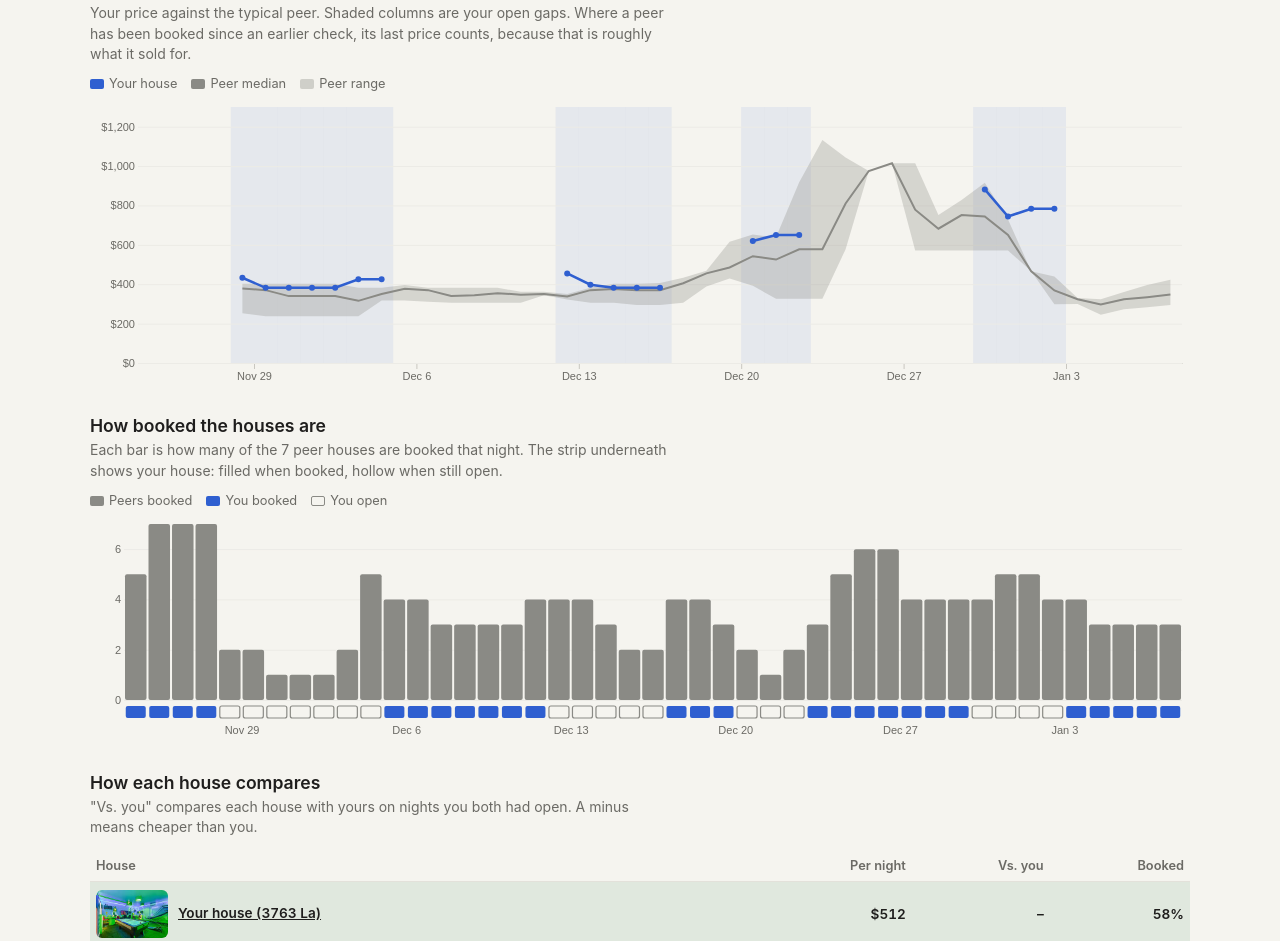
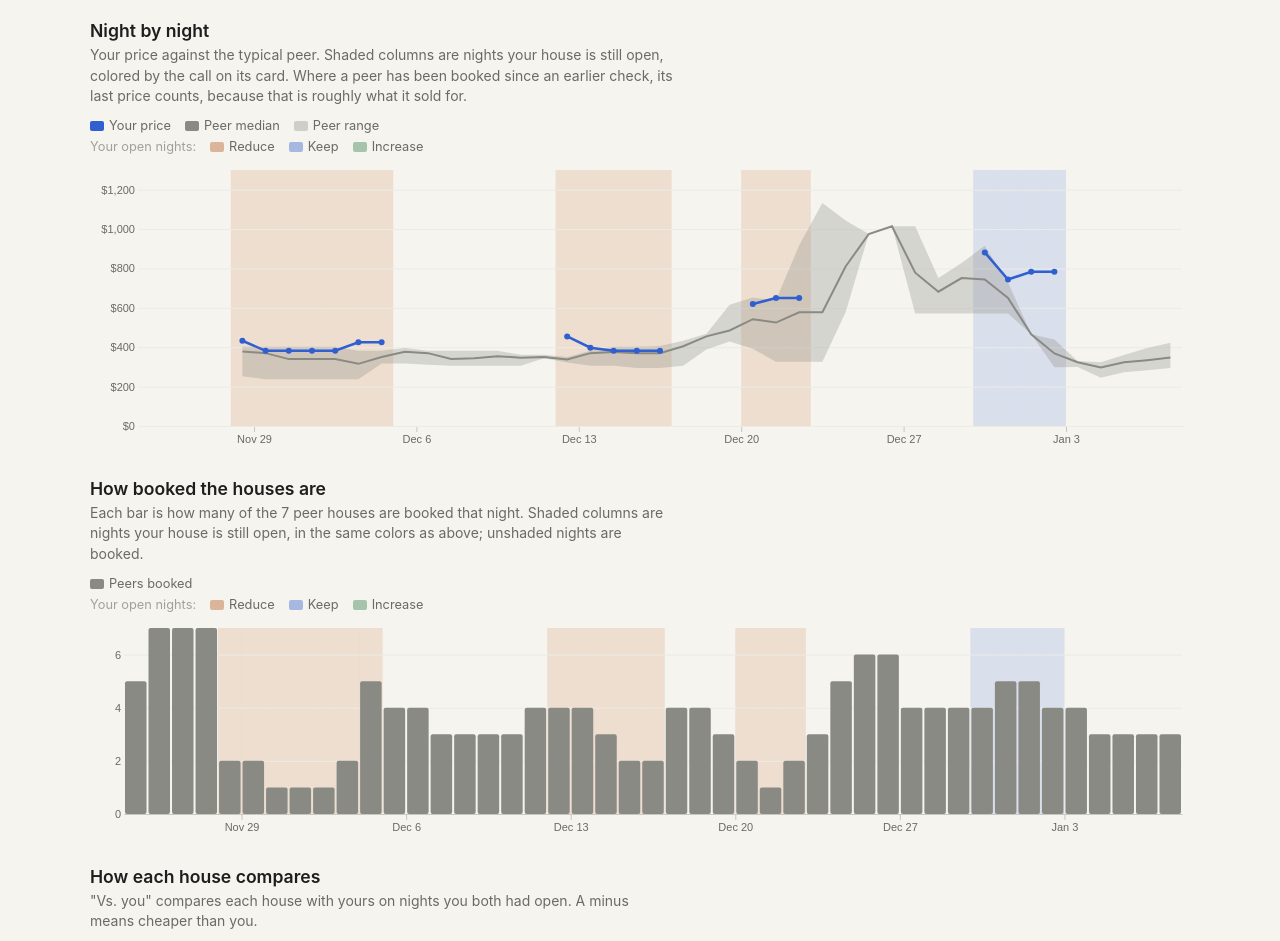
Before and after one commit to ferlopesmyai/airbnbprice, a plain HTML site: page index.html in a window 1280 px wide. Shown: the part 1031-1972 px from the top of the page. Drawn offline with Linux system fonts and the light colour scheme.

Commit message:
Daily price data 2026-11-23
Co-Authored-By: Claude Opus 5.5 <noreply@anthropic.com>
Claude-Session: https://claude.ai/code/session_01UD3YKRdvf46wzqEAZyC83D

```diff
--- a/index.html
+++ b/index.html
@@ -60,7 +60,7 @@ body{margin:0;background:var(--bg);color:var(--color-fg);padding:max(16px,env(sa
 </head>
 <body>
 <style>
-.pp{display:flex;flex-direction:column;gap:28px;font-family:var(--font-anthropic-sans);color:var(--color-fg);max-width:1100px;margin:0 auto;-webkit-text-size-adjust:100%}
+.pp{--you:#2f5fd0;display:flex;flex-direction:column;gap:28px;font-family:var(--font-anthropic-sans);color:var(--color-fg);max-width:1100px;margin:0 auto;-webkit-text-size-adjust:100%}
 .pp h1{font-family:var(--font-anthropic-serif);font-weight:400;font-size:clamp(1.6rem,6vw,2.2rem);line-height:1.15;margin:0;text-wrap:balance}
 .pp h2{font-size:1.1rem;font-weight:var(--cds-font-weight-medium);margin:0 0 4px}
 .pp .hero{display:flex;align-items:center;gap:14px}
@@ -72,7 +72,7 @@ body{margin:0;background:var(--bg);color:var(--color-fg);padding:max(16px,env(sa
 .pp .chips{display:flex;gap:8px;flex-wrap:wrap;margin-top:14px}
 .pp .chip{display:inline-flex;align-items:center;gap:6px;padding:6px 12px;border-radius:999px;font-size:.9rem;font-weight:var(--cds-font-weight-medium);border:1px solid var(--color-border-line);background:var(--color-panel)}
 .pp .dot{width:9px;height:9px;border-radius:50%;display:inline-block;flex:none}
-.pp .a-reduce{--a:var(--color-warn)}.pp .a-increase{--a:var(--color-ok)}.pp .a-keep{--a:var(--color-fg-muted)}
+.pp .a-reduce{--a:var(--color-warn)}.pp .a-increase{--a:var(--color-ok)}.pp .a-keep{--a:var(--you)}
 .pp .dot{background:var(--a)}
 .pp .cards{display:grid;grid-template-columns:repeat(auto-fill,minmax(min(100%,330px),1fr));gap:14px}
 .pp .card{background:var(--color-panel);border:1px solid var(--color-border-line);border-left:4px solid var(--a);border-radius:12px;padding:16px;display:flex;flex-direction:column;gap:10px;min-width:0}
@@ -103,7 +103,9 @@ body{margin:0;background:var(--bg);color:var(--color-fg);padding:max(16px,env(sa
 .pp .chart svg text{fill:var(--cds-text-secondary);font-size:11px}
 .pp .tip{position:absolute;pointer-events:none;background:var(--cds-surface-popover);border:1px solid var(--cds-border);box-shadow:var(--cds-shadow-popover);border-radius:8px;padding:6px 9px;font-size:.8rem;color:var(--color-fg);white-space:nowrap;z-index:2;line-height:1.45}
 .pp .legend{display:flex;gap:14px;flex-wrap:wrap;font-size:.8rem;color:var(--color-fg-muted);margin-bottom:6px}
-.pp .sw-open{border:1.5px solid var(--cds-chart-muted);box-sizing:border-box;background:transparent}
+.pp .sw-me{background:var(--you)}
+.pp .sw-gap{opacity:.4}
+.pp .lg-sep{color:var(--color-fg-muted);opacity:.6}
 .pp .sw{display:inline-block;width:14px;height:10px;border-radius:2px;margin-right:5px;vertical-align:-1px}
 .pp table{border-collapse:collapse;width:100%;font-size:.85rem;font-variant-numeric:tabular-nums}
 .pp th,.pp td{padding:8px 6px;border-bottom:1px solid var(--color-border-line);text-align:right}
@@ -115,8 +117,7 @@ body{margin:0;background:var(--bg);color:var(--color-fg);padding:max(16px,env(sa
 @media (min-width:600px){.pp .thumb{width:72px;height:48px}}
 .pp .hname{overflow-wrap:anywhere;line-height:1.3}
 .pp .rank td{vertical-align:middle}
-.pp tr.me td{font-weight:var(--cds-font-weight-medium);background:color-mix(in srgb,var(--color-ok) 10%,transparent)}
-.pp .up{color:var(--color-warn)}.pp .down{color:var(--color-ok)}
+.pp tr.me td{font-weight:var(--cds-font-weight-medium);background:color-mix(in srgb,var(--you) 12%,transparent)}
 .pp .wide{display:none}
 @media (min-width:600px){.pp .wide{display:table-cell}}
 .pp .bk{color:var(--color-fg-muted);font-style:italic}
@@ -147,15 +148,17 @@ body{margin:0;background:var(--bg);color:var(--color-fg);padding:max(16px,env(sa
 
   <section id="by-date">
     <h2>Night by night</h2>
-    <p class="sub">Your price against the typical peer. Shaded columns are your open gaps. Where a peer has been booked since an earlier check, its last price counts, because that is roughly what it sold for.</p>
-    <div class="legend"><span><i class="sw sw-me"></i>Your house</span><span><i class="sw" style="background:var(--cds-chart-muted)"></i>Peer median</span><span><i class="sw" style="background:var(--cds-chart-muted);opacity:.35"></i>Peer range</span></div>
+    <p class="sub">Your price against the typical peer. Shaded columns are nights your house is still open, colored by the call on its card. Where a peer has been booked since an earlier check, its last price counts, because that is roughly what it sold for.</p>
+    <div class="legend"><span><i class="sw sw-me"></i>Your price</span><span><i class="sw" style="background:var(--cds-chart-muted)"></i>Peer median</span><span><i class="sw" style="background:var(--cds-chart-muted);opacity:.35"></i>Peer range</span></div>
+    <div class="legend"><span class="lg-sep">Your open nights:</span><span><i class="sw sw-gap" style="background:var(--color-warn)"></i>Reduce</span><span><i class="sw sw-gap" style="background:var(--you)"></i>Keep</span><span><i class="sw sw-gap" style="background:var(--color-ok)"></i>Increase</span></div>
     <div class="chart" data-draw="date-chart" data-source="bydate"></div>
   </section>
 
   <section id="booked">
     <h2>How booked the houses are</h2>
-    <p class="sub">Each bar is how many of the 7 peer houses are booked that night. The strip underneath shows your house: filled when booked, hollow when still open.</p>
-    <div class="legend"><span><i class="sw" style="background:var(--cds-chart-muted)"></i>Peers booked</span><span><i class="sw sw-me"></i>You booked</span><span><i class="sw sw-open"></i>You open</span></div>
+    <p class="sub">Each bar is how many of the 7 peer houses are booked that night. Shaded columns are nights your house is still open, in the same colors as above; unshaded nights are booked.</p>
+    <div class="legend"><span><i class="sw" style="background:var(--cds-chart-muted)"></i>Peers booked</span></div>
+    <div class="legend"><span class="lg-sep">Your open nights:</span><span><i class="sw sw-gap" style="background:var(--color-warn)"></i>Reduce</span><span><i class="sw sw-gap" style="background:var(--you)"></i>Keep</span><span><i class="sw sw-gap" style="background:var(--color-ok)"></i>Increase</span></div>
     <div class="chart short" data-draw="booked-chart" data-source="bydate"></div>
   </section>
 
@@ -287,7 +290,9 @@ dash.calc('gaps', {
         action = 'increase'; target = r5(my * 1.07);
         why = 'Demand is strong: ' + bookedTxt + ', and you are ' + (Math.abs(prem) < 0.01 ? 'level with' : pct(prem) + (prem > 0 ? ' above' : ' below')) + ' the typical peer.';
       } else {
-        why = 'You are ' + (Math.abs(prem) < 0.01 ? 'level with' : pct(prem) + (prem > 0 ? ' above' : ' below')) + ' the typical peer and ' + bookedTxt + '. Your price fits.';
+        why = prem > 0.05
+          ? 'You are ' + pct(prem) + ' above the typical peer, but ' + bookedTxt + ' and there is time left, so demand can carry your price for now. Watch it as the date gets closer.'
+          : 'You are ' + (Math.abs(prem) < 0.01 ? 'level with' : pct(prem) + (prem > 0 ? ' above' : ' below')) + ' the typical peer and ' + bookedTxt + '. Your price fits.';
       }
       if (action === 'keep' && my != null) target = my;
       return { first_night: first, last_night: lastN, checkout: addDays(lastN, 1), nights: n, days_ahead: lead,
@@ -354,6 +359,9 @@ const S = () => { const s = dash.data('summary'); return s.status === 'ok' && s.
 const txt = (name, f) => dash.draw(name, (el) => { const r = S(); el.textContent = r ? f(r) : '—'; });
 const signed = (v) => (v == null ? '—' : (v > 0 ? '+' : v < 0 ? '−' : '') + Math.abs(v) + '%');
 const ACT = { reduce: 'Reduce', keep: 'Keep', increase: 'Increase' };
+const setYou = () => document.querySelectorAll('.pp').forEach((e) => { if (dash.colors && dash.colors[0]) e.style.setProperty('--you', dash.colors[0]); });
+const ACT_FILL = { reduce: 'var(--color-warn)', keep: 'var(--you)', increase: 'var(--color-ok)' };
+const gapActions = () => { const g = dash.data('gaps'); const m = {}; if (g.status === 'ok' && g.data) for (const r of g.data) for (let i = 0; i < r.nights; i++) m[addDays(r.first_night, i)] = r.action; return m; };
 const el = (tag, cls, text) => { const e = document.createElement(tag); if (cls) e.className = cls; if (text != null) e.textContent = text; return e; };
 
 txt('s-date', (r) => fmtDay(P(r.scrape_date)));
@@ -372,7 +380,7 @@ dash.draw('s-photo', (box) => {
   if (me && /^(\/_blob\/[0-9a-f]+|thumbs\/\d+\.jpg)$/.test(me.thumb || '')) { const im = el('img'); im.src = me.thumb; im.alt = 'Your house'; box.appendChild(im); }
 });
 dash.draw('s-chips', (box) => {
-  const r = S(); box.replaceChildren(); if (!r) return;
+  setYou(); const r = S(); box.replaceChildren(); if (!r) return;
   for (const a of ['reduce', 'keep', 'increase']) { if (!r[a]) continue; const c = el('span', 'chip a-' + a); c.append(el('i', 'dot'), document.createTextNode(r[a] + ' ' + ACT[a].toLowerCase())); box.appendChild(c); }
 });
 txt('k-gap', (r) => signed(r.gap_pct));
@@ -383,6 +391,7 @@ txt('k-popen', (r) => String(r.peer_open));
 txt('k-pbook', (r) => (r.peer_booked_pct == null ? '—' : r.peer_booked_pct + '%'));
 
 dash.draw('gap-cards', (box) => {
+  setYou();
   const d = dash.data('gaps'); box.replaceChildren();
   if (d.status === 'error') { box.appendChild(el('div', 'empty', 'The gaps could not be worked out from the data.')); return; }
   if (d.status !== 'ok' || !d.data) return;
@@ -434,7 +443,7 @@ const failText = (box, id) => { const s = dash.data(id).status; box.textContent
 const axisStyle = (a) => a.call((g) => g.selectAll('.domain,line').style('stroke', 'var(--cds-chart-axis)'));
 
 dash.draw('date-chart', (box) => {
-  document.querySelectorAll('.sw-me').forEach((s) => { s.style.background = dash.colors[0]; });
+  setYou();
   const d = dash.data('bydate');
   if (d.status !== 'ok' || !d.data || !d.data.length) { failText(box, 'bydate'); return; }
   box.replaceChildren();
@@ -446,7 +455,8 @@ dash.draw('date-chart', (box) => {
   const cx = (r) => x(r.t) + dx / 2;
   const ymax = d3.max(rows, (r) => Math.max(r.mine_shown || 0, r.shown_max || 0)) || 1;
   const y = d3.scaleLinear().domain([0, ymax * 1.08]).nice().range([H - m.b, m.t]);
-  svg.append('g').selectAll('rect').data(rows.filter((r) => r.me_open)).join('rect').attr('x', (r) => x(r.t)).attr('width', dx).attr('y', m.t).attr('height', H - m.t - m.b).style('fill', dash.colors[0]).style('opacity', 0.08);
+  const act = gapActions();
+  svg.append('g').selectAll('rect').data(rows.filter((r) => r.me_open)).join('rect').attr('x', (r) => x(r.t)).attr('width', dx).attr('y', m.t).attr('height', H - m.t - m.b).style('fill', (r) => ACT_FILL[act[r.night]] || 'var(--you)').style('opacity', 0.14);
   svg.append('g').attr('transform', `translate(0,${H - m.b})`).call(d3.axisBottom(x).ticks(narrow ? 4 : 8).tickFormat(fmtDay).tickSizeOuter(0)).call(axisStyle);
   svg.append('g').attr('transform', `translate(${m.l},0)`).call(d3.axisLeft(y).ticks(narrow ? 4 : 5).tickFormat(usd).tickSize(-(W - m.l - m.r))).call((a) => a.select('.domain').remove()).call((a) => a.selectAll('line').style('stroke', 'var(--cds-chart-grid)'));
   svg.append('path').datum(rows).attr('d', d3.area().defined((r) => r.shown_min != null).x(cx).y0((r) => y(r.shown_min)).y1((r) => y(r.shown_max))).style('fill', 'var(--cds-chart-muted)').style('opacity', 0.3);
@@ -457,39 +467,38 @@ dash.draw('date-chart', (box) => {
   const show = (ev) => {
     const [px] = d3.pointer(ev, svg.node()); const i = Math.max(0, Math.min(rows.length - 1, Math.floor((px - m.l) / dx))); const r = rows[i];
     hair.attr('x1', cx(r)).attr('x2', cx(r)).style('opacity', 1);
-    tip(box, [fmtDow(r.t), 'You: ' + (r.mine_shown != null ? usd(r.mine_shown) + (r.mine == null ? ' (part of a longer stay)' : '') : r.me_open ? 'open, no price' : 'booked'), 'Peer median: ' + (r.peer_median_shown != null ? usd(r.peer_median_shown) : '–'), r.peers_booked + ' of ' + r.peers + ' peers booked'], ev);
+    tip(box, [fmtDow(r.t) + (act[r.night] ? ' · ' + ACT[act[r.night]] : ''), 'You: ' + (r.mine_shown != null ? usd(r.mine_shown) + (r.mine == null ? ' (part of a longer stay)' : '') : r.me_open ? 'open, no price' : 'booked'), 'Peer median: ' + (r.peer_median_shown != null ? usd(r.peer_median_shown) : '–'), r.peers_booked + ' of ' + r.peers + ' peers booked'], ev);
   };
   svg.append('rect').attr('x', m.l).attr('y', m.t).attr('width', W - m.l - m.r).attr('height', H - m.t - m.b).style('fill', 'transparent')
     .on('pointermove', show).on('pointerdown', show).on('pointerleave', () => { hair.style('opacity', 0); untip(box); });
 });
 
 dash.draw('booked-chart', (box) => {
-  document.querySelectorAll('.sw-me').forEach((s) => { s.style.background = dash.colors[0]; });
+  setYou();
   const d = dash.data('bydate');
   if (d.status !== 'ok' || !d.data || !d.data.length) { failText(box, 'bydate'); return; }
   box.replaceChildren();
+  const act = gapActions();
   const rows = d.data.map((r) => ({ ...r, t: P(r.night) }));
-  const W = Math.max(280, box.clientWidth), narrow = W < 500, H = narrow ? 200 : 230, strip = 12, m = { t: 10, r: 8, b: 24 + strip + 8, l: narrow ? 28 : 34 };
-  const svg = d3.select(box).append('svg').attr('width', '100%').attr('height', H).attr('viewBox', `0 0 ${W} ${H}`).attr('role', 'img').attr('aria-label', 'Number of peer houses booked each night, with whether your house is booked');
+  const W = Math.max(280, box.clientWidth), narrow = W < 500, H = narrow ? 190 : 220, m = { t: 10, r: 8, b: 24, l: narrow ? 28 : 34 };
+  const svg = d3.select(box).append('svg').attr('width', '100%').attr('height', H).attr('viewBox', `0 0 ${W} ${H}`).attr('role', 'img').attr('aria-label', 'Number of peer houses booked each night; shaded nights are ones your house is still open');
   const x = d3.scaleUtc().domain([rows[0].t, new Date(+rows[rows.length - 1].t + 864e5)]).range([m.l, W - m.r]);
   const dx = x(new Date(+rows[0].t + 864e5)) - x(rows[0].t), gap = Math.min(2, dx * 0.2);
   const maxP = d3.max(rows, (r) => r.peers) || 1;
   const y = d3.scaleLinear().domain([0, maxP]).range([H - m.b, m.t]);
+  svg.append('g').selectAll('rect').data(rows.filter((r) => r.me_open)).join('rect').attr('x', (r) => x(r.t)).attr('width', dx).attr('y', m.t).attr('height', H - m.t - m.b).style('fill', (r) => ACT_FILL[act[r.night]] || 'var(--you)').style('opacity', 0.14);
   svg.append('g').attr('transform', `translate(${m.l},0)`).call(d3.axisLeft(y).ticks(Math.min(maxP, 4)).tickFormat(d3.format('d')).tickSize(-(W - m.l - m.r))).call((a) => a.select('.domain').remove()).call((a) => a.selectAll('line').style('stroke', 'var(--cds-chart-grid)'));
   svg.append('g').selectAll('rect').data(rows).join('rect').attr('x', (r) => x(r.t) + gap / 2).attr('width', Math.max(1, dx - gap))
     .attr('y', (r) => y(r.peers_booked)).attr('height', (r) => y(0) - y(r.peers_booked)).attr('rx', Math.min(2, dx / 4)).style('fill', 'var(--cds-chart-muted)');
-  const sy = H - m.b + 6;
-  svg.append('g').selectAll('rect').data(rows).join('rect').attr('x', (r) => x(r.t) + gap / 2 + 0.75).attr('width', Math.max(1, dx - gap - 1.5)).attr('y', sy).attr('height', strip).attr('rx', 2)
-    .style('fill', (r) => (r.me_open ? 'transparent' : dash.colors[0])).style('stroke', (r) => (r.me_open ? 'var(--cds-chart-muted)' : 'none')).style('stroke-width', 1.2);
-  svg.append('g').attr('transform', `translate(0,${sy + strip + 2})`).call(d3.axisBottom(x).ticks(narrow ? 4 : 8).tickFormat(fmtDay).tickSize(0).tickPadding(6)).call((a) => a.select('.domain').remove());
-  const hi = svg.append('rect').attr('y', m.t).attr('height', sy + strip - m.t).attr('width', dx).style('fill', 'var(--cds-chart-reference)').style('opacity', 0).style('pointer-events', 'none');
+  svg.append('g').attr('transform', `translate(0,${H - m.b})`).call(d3.axisBottom(x).ticks(narrow ? 4 : 8).tickFormat(fmtDay).tickSizeOuter(0)).call(axisStyle);
+  const hair = svg.append('line').attr('y1', m.t).attr('y2', H - m.b).style('stroke', 'var(--cds-chart-reference)').style('opacity', 0);
   const show = (ev) => {
     const [px] = d3.pointer(ev, svg.node()); const i = Math.max(0, Math.min(rows.length - 1, Math.floor((px - m.l) / dx))); const r = rows[i];
-    hi.attr('x', x(r.t)).style('opacity', 0.12);
-    tip(box, [fmtDow(r.t), r.peers_booked + ' of ' + r.peers + ' peers booked', 'Your house: ' + (r.me_open ? 'open' : 'booked')], ev);
+    hair.attr('x1', x(r.t) + dx / 2).attr('x2', x(r.t) + dx / 2).style('opacity', 1);
+    tip(box, [fmtDow(r.t), r.peers_booked + ' of ' + r.peers + ' peers booked', 'Your house: ' + (r.me_open ? 'open' + (act[r.night] ? ' (' + ACT[act[r.night]].toLowerCase() + ')' : '') : 'booked')], ev);
   };
-  svg.append('rect').attr('x', m.l).attr('y', m.t).attr('width', W - m.l - m.r).attr('height', sy + strip - m.t).style('fill', 'transparent')
-    .on('pointermove', show).on('pointerdown', show).on('pointerleave', () => { hi.style('opacity', 0); untip(box); });
+  svg.append('rect').attr('x', m.l).attr('y', m.t).attr('width', W - m.l - m.r).attr('height', H - m.t - m.b).style('fill', 'transparent')
+    .on('pointermove', show).on('pointerdown', show).on('pointerleave', () => { hair.style('opacity', 0); untip(box); });
 });
 
 dash.draw('rank-rows', (tb) => {
@@ -503,7 +512,7 @@ dash.draw('rank-rows', (tb) => {
     const nm = el('span', 'hname');
     if (/^https:\/\//.test(r.url || '')) { const a = el('a', null, r.listing); a.href = r.url; a.target = '_blank'; a.rel = 'noopener'; nm.appendChild(a); } else nm.textContent = r.listing;
     wrap.appendChild(nm); td0.appendChild(wrap);
-    const vs = el('td', r.mine !== '1' && r.vs_me_pct != null ? (r.vs_me_pct < 0 ? 'down' : r.vs_me_pct > 0 ? 'up' : null) : null,
+    const vs = el('td', null,
       r.mine === '1' ? '–' : r.vs_me_pct == null ? 'no shared nights' : signed(r.vs_me_pct));
     tr.append(td0, el('td', null, r.avg_per_night != null ? usd(r.avg_per_night) : 'fully booked'), vs, el('td', 'wide', r.booked_pct != null ? r.booked_pct + '%' : '–'));
     tb.appendChild(tr);
```
